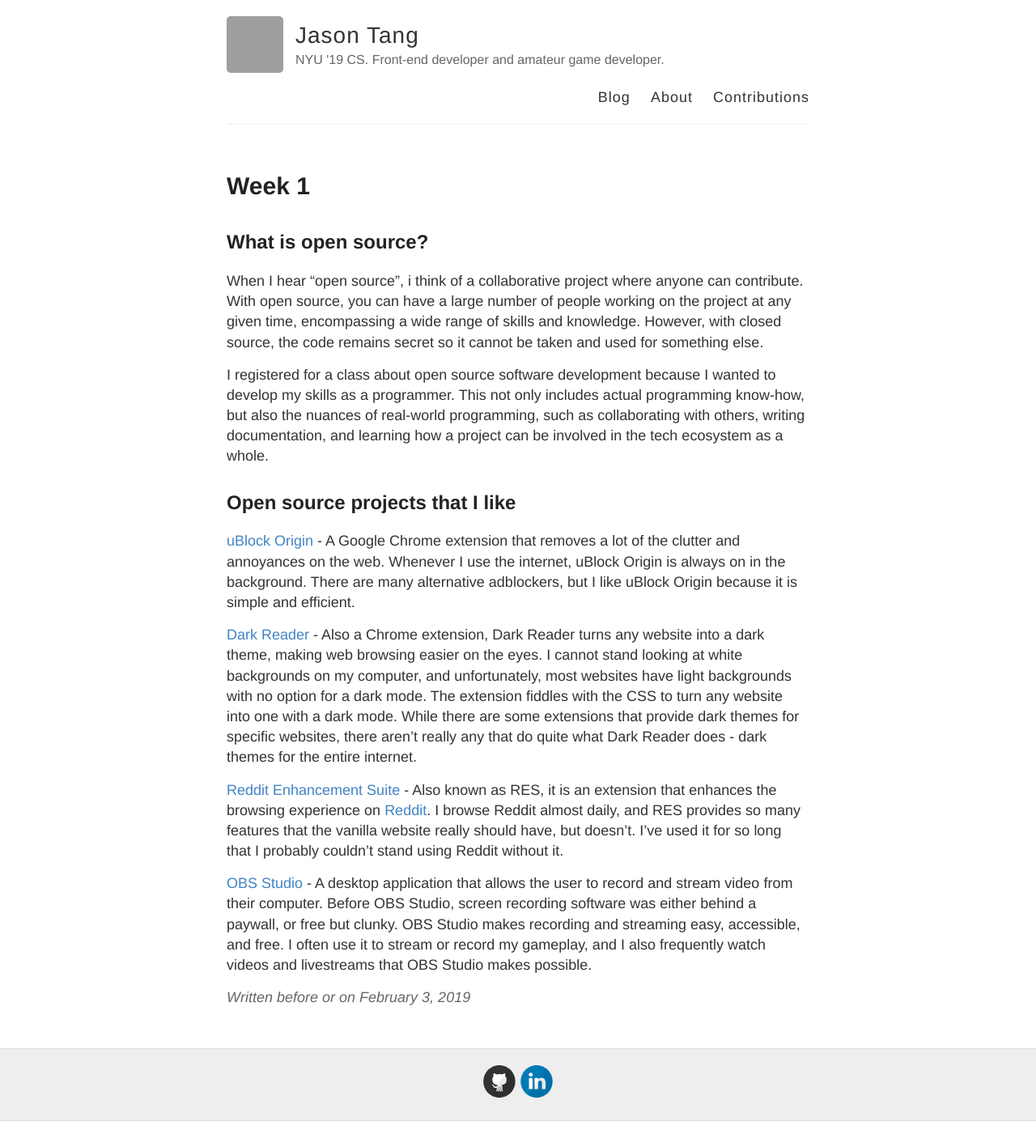
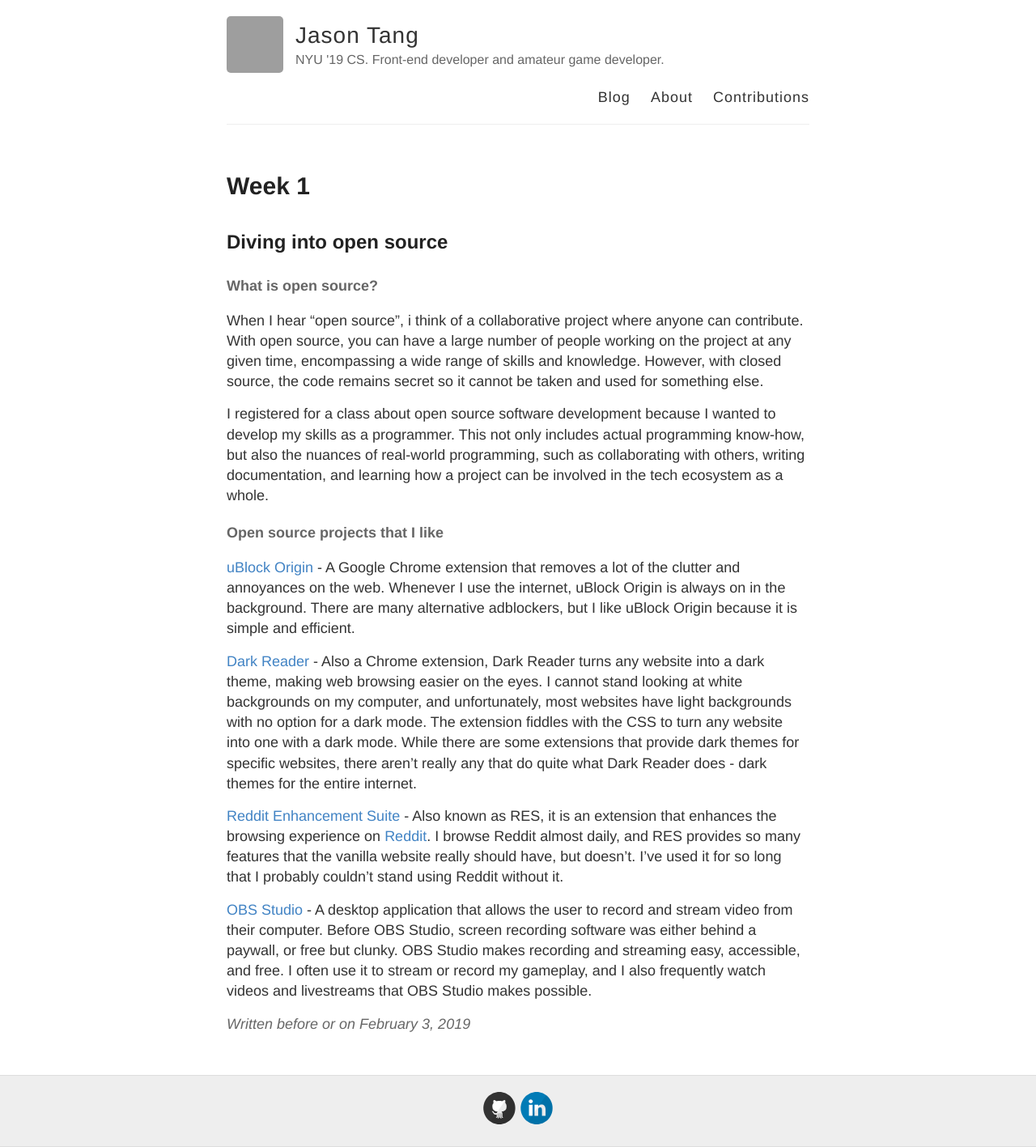
Before and after one commit to nyu-ossd-s19/jztang-weekly, a Jekyll site: the page built from _posts/2019-02-03-week01.md, in a window 1280 px wide. Shown: the whole page at 81% size. Built offline with Jekyll 4.4.1, drawn with Linux system fonts in a browser that asks for light colours; before the commit the page ends 1385 px from its top, so only the background shows below that; grey boxes are pictures that could not be loaded.

Commit message:
Change headings

```diff
--- a/_posts/2019-02-03-week01.md
+++ b/_posts/2019-02-03-week01.md
@@ -3,13 +3,15 @@ layout: post
 title: Week 1
 ---
 
-## What is open source?
+## Diving into open source
+
+#### What is open source?
 
 When I hear "open source", i think of a collaborative project where anyone can contribute. With open source, you can have a large number of people working on the project at any given time, encompassing a wide range of skills and knowledge. However, with closed source, the code remains secret so it cannot be taken and used for something else.
 
 I registered for a class about open source software development because I wanted to develop my skills as a programmer. This not only includes actual programming know-how, but also the nuances of real-world programming, such as collaborating with others, writing documentation, and learning how a project can be involved in the tech ecosystem as a whole.
 
-## Open source projects that I like
+#### Open source projects that I like
 
 [uBlock Origin](https://github.com/gorhill/uBlock) - A Google Chrome extension that removes a lot of the clutter and annoyances on the web. Whenever I use the internet, uBlock Origin is always on in the background. There are many alternative adblockers, but I like uBlock Origin because it is simple and efficient.
 
```
